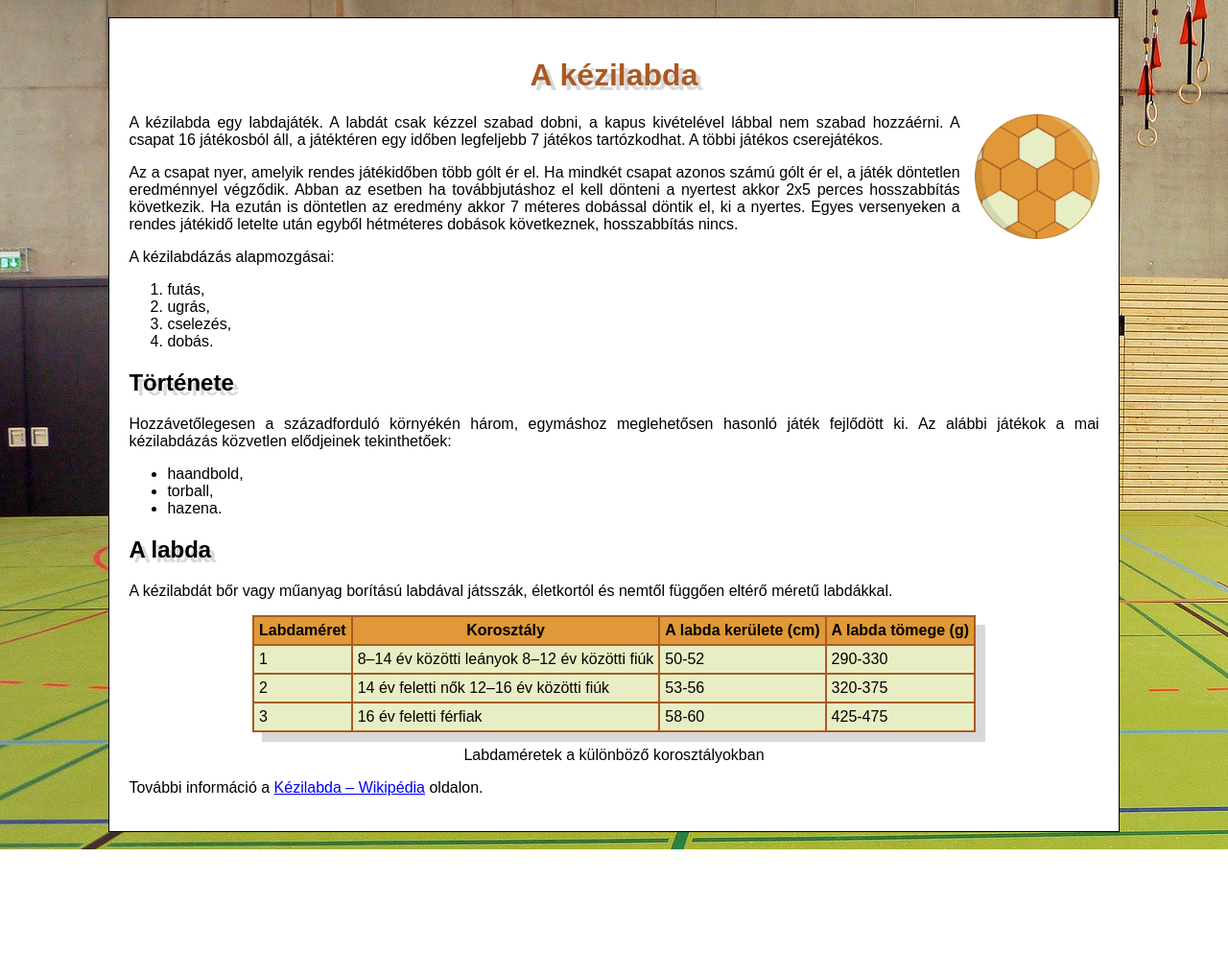
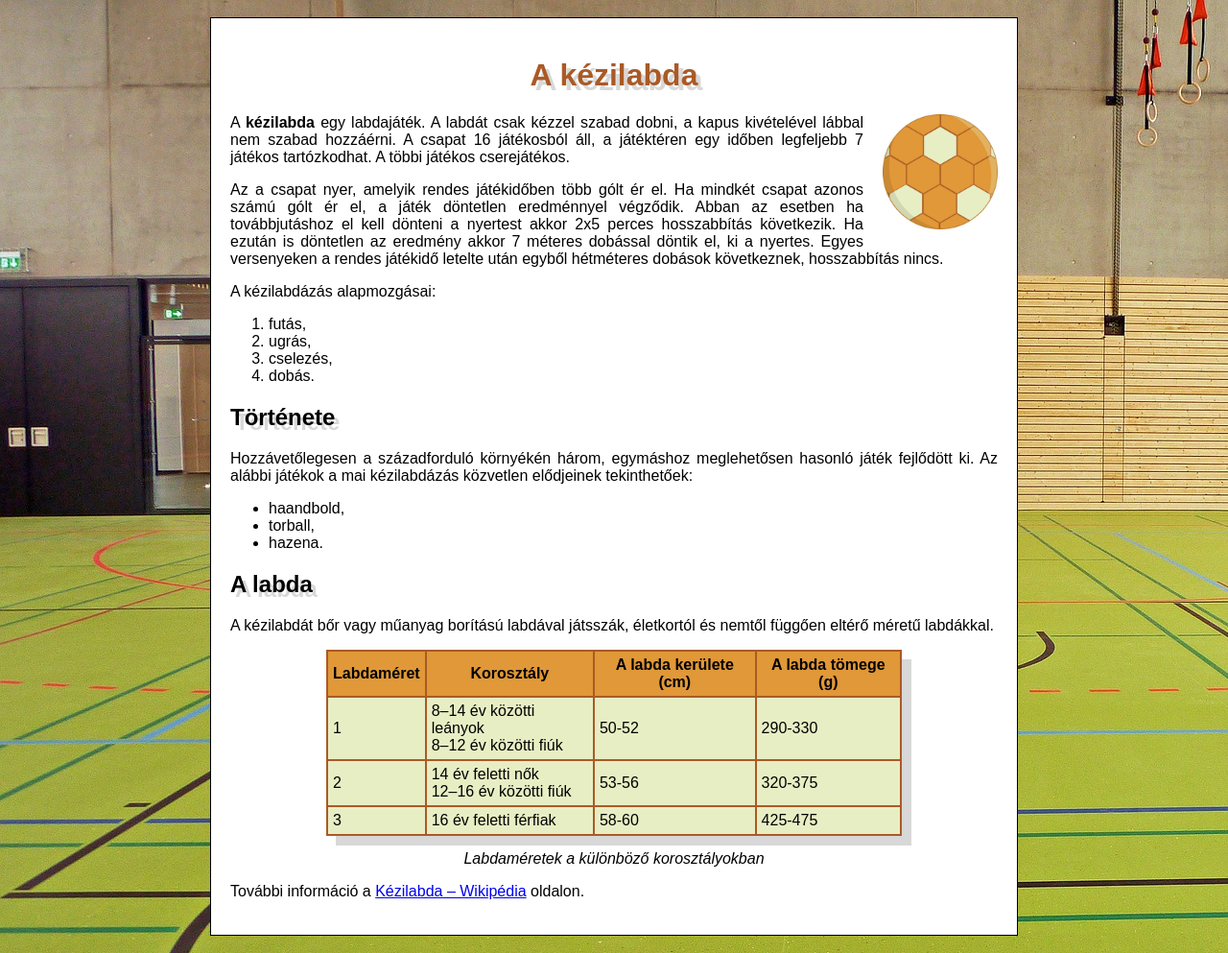
Before and after one commit to kornel-patyi/diku-oktv, a PHP site: page / in a window 1280 px wide. Shown: the whole page at 96% size. Before the commit the page ends 885 px from the top, so only its background shows below. Run offline with PHP 8.4, Linux system fonts and the light colour scheme.

Commit message:
2024.1/1 update

```diff
--- /dev/null
+++ b/2024.1/1/arnyek.css
@@ -0,0 +1,6 @@
+/* címsorok beállításai */
+h1,h2 {
+    text-shadow: 5px 5px #d8d8d8;
+}
+
+table {box-shadow: 10px 10px #d8d8d8;}
--- a/2024.1/1/index.html
+++ b/2024.1/1/index.html
@@ -4,14 +4,15 @@
     <meta charset="UTF-8">
     <meta name="viewport" content="width=device-width, initial-scale=1.0">
     <link rel="stylesheet" href="style.css">
+    <link rel="stylesheet" href="arnyek.css">
     <title>Kézilabda</title>
 </head>
 <body>
     <main>
         <h1>A kézilabda</h1>
 
-        <img src="src/kezilabda.png" alt="Kézilabdát ábrázoló rajz">
-        <p>A kézilabda egy labdajáték. A labdát csak kézzel szabad dobni, a kapus kivételével lábbal nem szabad hozzáérni. A csapat 16 játékosból áll, a játéktéren egy időben legfeljebb 7 játékos tartózkodhat. A többi játékos cserejátékos.</p>
+        <img src="src/kezilabda.png" alt="Kézilabda képe">
+        <p>A <b>kézilabda</b> egy labdajáték. A labdát csak kézzel szabad dobni, a kapus kivételével lábbal nem szabad hozzáérni. A csapat 16 játékosból áll, a játéktéren egy időben legfeljebb 7 játékos tartózkodhat. A többi játékos cserejátékos.</p>
 
         <p>Az a csapat nyer, amelyik rendes játékidőben több gólt ér el. Ha mindkét csapat azonos számú gólt ér el, a játék döntetlen eredménnyel végződik. Abban az esetben ha továbbjutáshoz el kell dönteni a nyertest akkor 2x5 perces hosszabbítás következik. Ha ezután is döntetlen az eredmény akkor 7 méteres dobással döntik el, ki a nyertes. Egyes versenyeken a rendes játékidő letelte után egyből hétméteres dobások következnek, hosszabbítás nincs.</p>
 
@@ -45,21 +46,36 @@
                 </thead>
                 <tbody>
                     <tr>
-                        <td>1</td> <td>8–14 év közötti leányok 8–12 év közötti fiúk</td>	<td>50-52</td>	<td>290-330</td>
+                        <td>1</td>
+                        <td>
+                            8–14 év közötti leányok<br>
+                            8–12 év közötti fiúk
+                        </td>
+                        <td>50-52</td>
+                        <td>290-330</td>
                     </tr>
                     <tr>
-                        <td>2</td>	<td>14 év feletti nők 12–16 év közötti fiúk</td>	<td>53-56</td>	<td>320-375</td>
+                        <td>2</td>
+                        <td>
+                            14 év feletti nők<br>
+                            12–16 év közötti fiúk
+                        </td>
+                        <td>53-56</td>
+                        <td>320-375</td>
                     </tr>
                     <tr>
-                        <td>3</td>	<td>16 év feletti férfiak</td>	<td>58-60</td>	<td>425-475</td>
+                        <td>3</td>
+                        <td>16 év feletti férfiak</td>
+                        <td>58-60</td>
+                        <td>425-475</td>
                     </tr>
                 </tbody>
             </table>
 
-            <figcaption>Labdaméretek a különböző korosztályokban</figcaption>
+            <figcaption><i>Labdaméretek a különböző korosztályokban</i></figcaption>
         </figure>
 
-        <p>További információ a <a href="https://hu.wikipedia.org/wiki/Kézilabda">Kézilabda – Wikipédia</a> oldalon.</p>
+        <p>További információ a <a href="https://hu.wikipedia.org/wiki/Kézilabda" target="_blank">Kézilabda – Wikipédia</a> oldalon.</p>
     </main>
 </body>
 </html>
--- a/2024.1/1/style.css
+++ b/2024.1/1/style.css
@@ -1,11 +1,3 @@
-/* címsorok beállításai */
-h1,h2 {
-    text-shadow: 5px 5px #d8d8d8;
-}
-
-table {box-shadow: 10px 10px #d8d8d8;}
-
-
 :root {
     font-family: Arial, sans-serif;
 }
@@ -21,6 +13,7 @@ main {
     margin-top: 10px;
     margin-bottom: 10px;
     width: 80%;
+    max-width: 800px;
     padding: 20px;
     border: 1px solid black;
     background-color: white;
@@ -37,9 +30,9 @@ h1 {
 
 img {
     float:right;
-    width: 130px;
-    margin-left: 15px;
-    margin-bottom: 15px;
+    width: 120px;
+    margin-left: 20px;
+    margin-bottom: 20px;
 }
 
 figure > * {
@@ -52,6 +45,8 @@ figcaption {
 
 table {
     border-collapse: collapse;
+    width: 90%;
+    max-width: 600px;
 }
 
 td, th {
```
